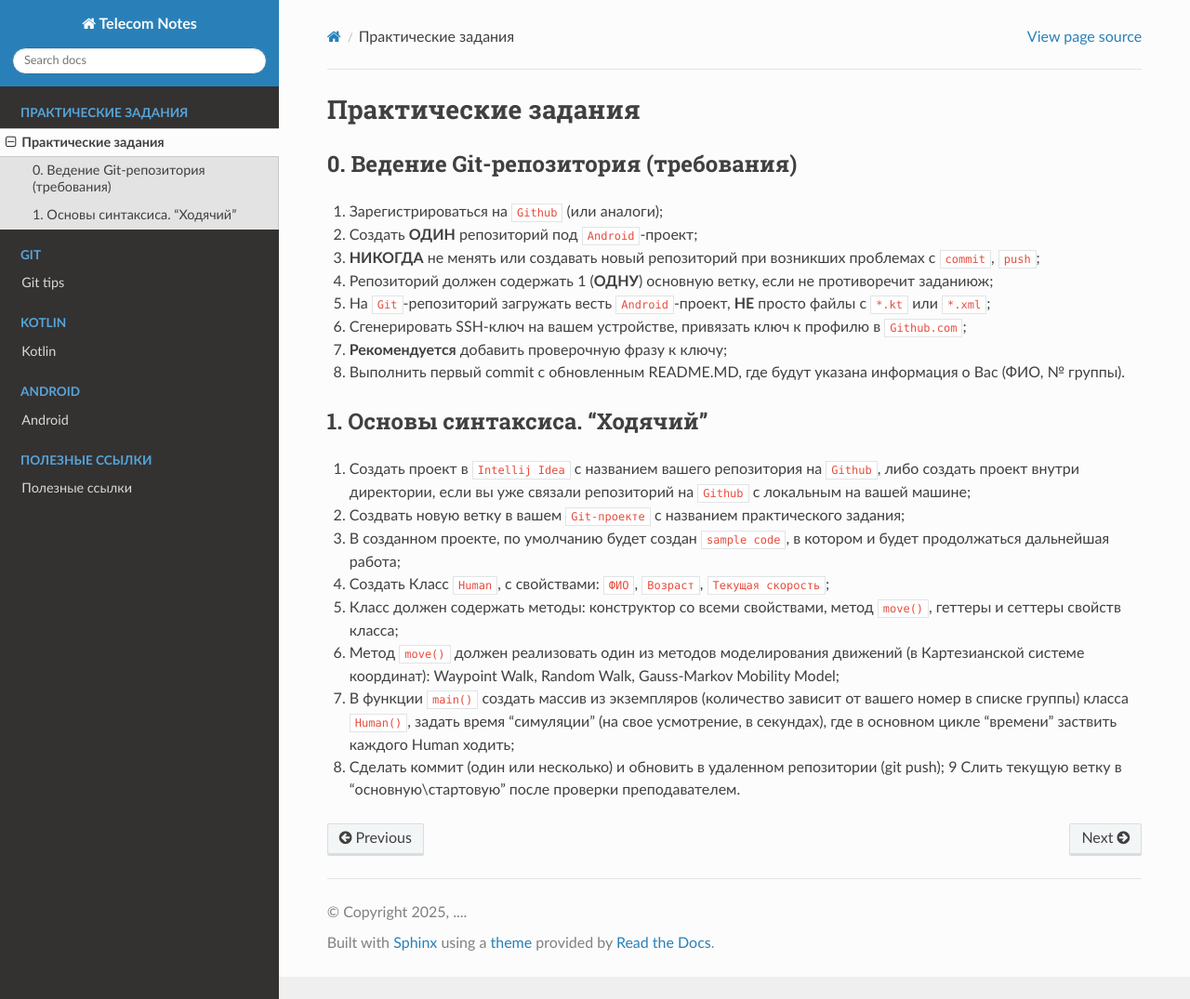
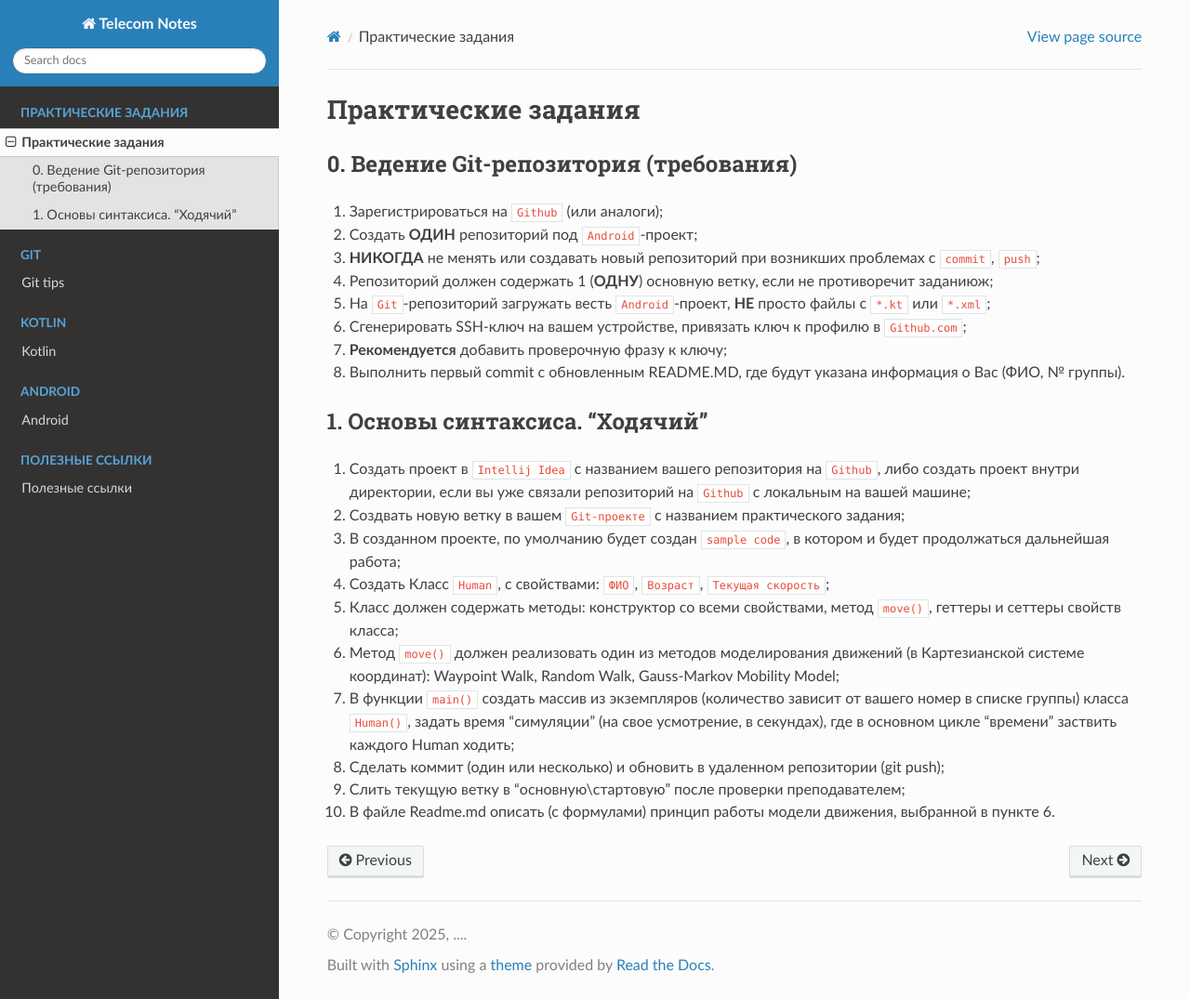
Before and after one commit to TelecomDep/notes, a Sphinx documentation site: the page built from docs/source/HomeWork/home_work.md, in a window 1280 px wide and 1075 px high. Shown: the whole window at 93% size. Built offline with Sphinx 7.4.7 and the Read the Docs theme 3.1.0, drawn with Linux system fonts in a browser that asks for light colours; pages that are not in the unit, such as notebooks, are missing from menus.

Commit message:
PR1 added

```diff
--- a/docs/source/HomeWork/home_work.md
+++ b/docs/source/HomeWork/home_work.md
@@ -20,7 +20,8 @@
 6. Метод `move()` должен реализовать один из методов моделирования движений (в Картезианской системе координат): Waypoint Walk, Random Walk, Gauss-Markov Mobility Model;
 7. В функции `main()` создать массив из экземпляров (количество зависит от вашего номер в списке группы) класса `Human()`, задать время "симуляции" (на свое усмотрение, в секундах), где в основном цикле "времени" заствить каждого Human ходить;
 8. Сделать коммит (один или несколько) и обновить в удаленном репозитории (git push);
-9 Слить текущую ветку в "основную\стартовую" после проверки преподавателем.
+9. Слить текущую ветку в "основную\стартовую" после проверки преподавателем;
+10. В файле Readme.md описать (с формулами) принцип работы модели движения, выбранной в пункте 6.
 <!-- ## 1. Байт-код Kotlin + Java Virtual Machine -->
 
 <!-- ## 1. Разработка простейшего калькулятора
```
